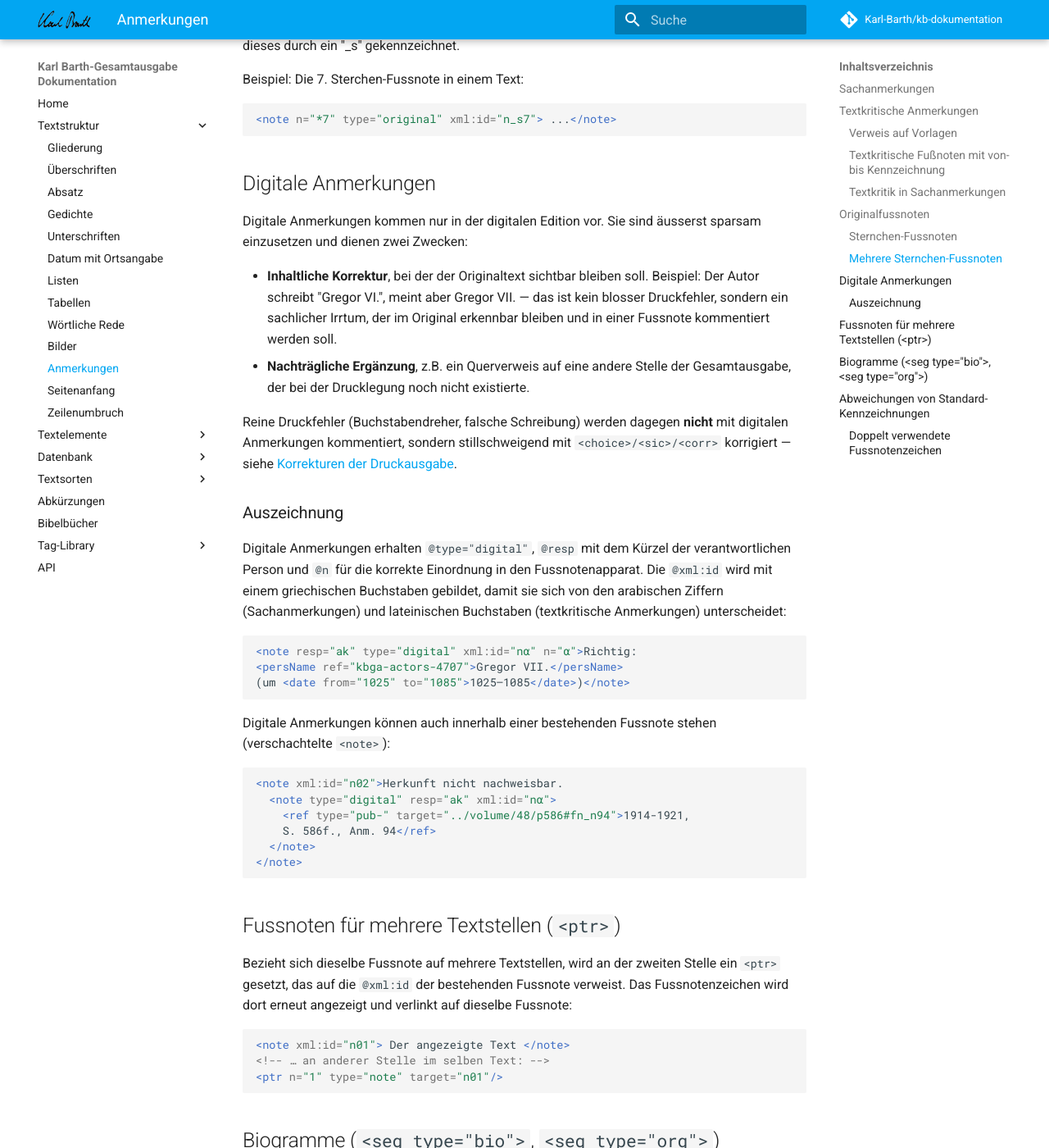
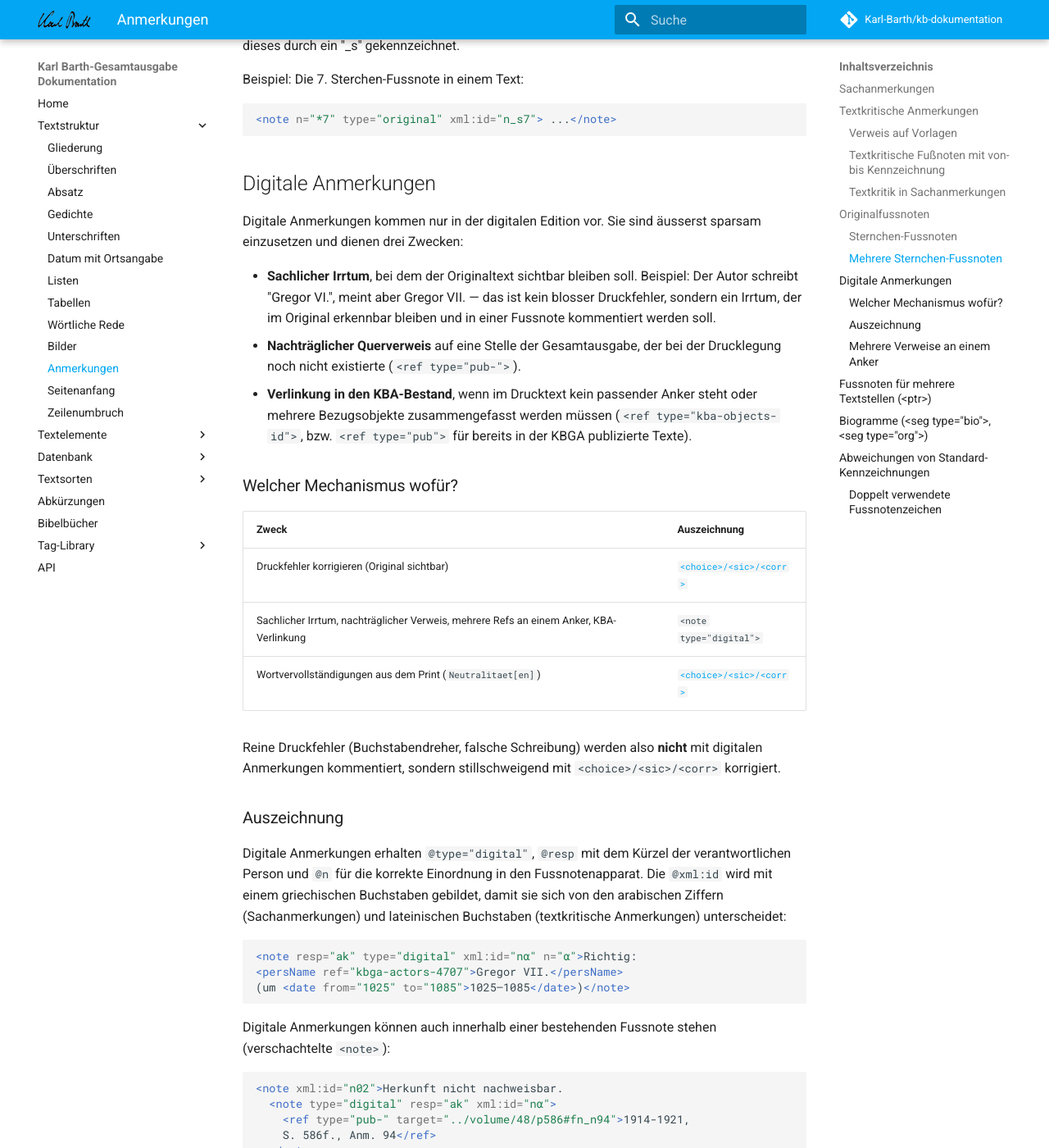
Before and after one commit to Karl-Barth/kb-dokumentation, an MkDocs documentation site: the page built from docs/textstruktur/anmerkungen.md, in a window 1280 px wide and 1400 px high, scrolled down 2460 px. Shown: the whole window at 82% size. Built offline with MkDocs 1.6.1 and Material for MkDocs 9.7.7, drawn with Linux system fonts in a browser that asks for light colours; comment, search, counter and statistics services are not loaded; some of the changed text lies outside the part shown.

Commit message:
anmerkungen: digitale Anmerkungen — KBA-Verlinkung + Mehrfach-Refs (#1636)

````diff
--- a/docs/textstruktur/anmerkungen.md
+++ b/docs/textstruktur/anmerkungen.md
@@ -109,19 +109,30 @@
 ## Digitale Anmerkungen
 
 Digitale Anmerkungen kommen nur in der digitalen Edition vor. Sie sind
-äusserst sparsam einzusetzen und dienen zwei Zwecken:
+äusserst sparsam einzusetzen und dienen drei Zwecken:
 
-- **Inhaltliche Korrektur**, bei der der Originaltext sichtbar bleiben soll.
+- **Sachlicher Irrtum**, bei dem der Originaltext sichtbar bleiben soll.
   Beispiel: Der Autor schreibt "Gregor VI.", meint aber Gregor VII. — das
-  ist kein blosser Druckfehler, sondern ein sachlicher Irrtum, der im
-  Original erkennbar bleiben und in einer Fussnote kommentiert werden soll.
-- **Nachträgliche Ergänzung**, z.B. ein Querverweis auf eine andere Stelle
-  der Gesamtausgabe, der bei der Drucklegung noch nicht existierte.
+  ist kein blosser Druckfehler, sondern ein Irrtum, der im Original
+  erkennbar bleiben und in einer Fussnote kommentiert werden soll.
+- **Nachträglicher Querverweis** auf eine Stelle der Gesamtausgabe, der
+  bei der Drucklegung noch nicht existierte (`<ref type="pub-">`).
+- **Verlinkung in den KBA-Bestand**, wenn im Drucktext kein passender
+  Anker steht oder mehrere Bezugsobjekte zusammengefasst werden müssen
+  (`<ref type="kba-objects-id">`, bzw. `<ref type="pub">` für bereits in
+  der KBGA publizierte Texte).
 
-Reine Druckfehler (Buchstabendreher, falsche Schreibung) werden dagegen
+### Welcher Mechanismus wofür?
+
+| Zweck | Auszeichnung |
+|---|---|
+| Druckfehler korrigieren (Original sichtbar) | [`<choice>/<sic>/<corr>`](../textelemente/korrekturen-der-druckausgabe.md) |
+| Sachlicher Irrtum, nachträglicher Verweis, mehrere Refs an einem Anker, KBA-Verlinkung | `<note type="digital">` |
+| Wortvervollständigungen aus dem Print (`Neutralitaet[en]`) | [`<choice>/<sic>/<corr>`](../textelemente/korrekturen-der-druckausgabe.md) |
+
+Reine Druckfehler (Buchstabendreher, falsche Schreibung) werden also
 **nicht** mit digitalen Anmerkungen kommentiert, sondern stillschweigend
-mit `<choice>/<sic>/<corr>` korrigiert — siehe
-[Korrekturen der Druckausgabe](../textelemente/korrekturen-der-druckausgabe.md).
+mit `<choice>/<sic>/<corr>` korrigiert.
 
 ### Auszeichnung
 
@@ -148,6 +159,30 @@
   </note>
 </note>
 ```
+
+### Mehrere Verweise an einem Anker
+
+Hängen an einer Textstelle mehrere Bezugsobjekte (mehrere Briefe, mehrere
+Predigten), wird **eine** digitale Fussnote mit einer Liste der Refs
+gesetzt — nicht mehrere Inline-Links. Das hält die Lesefassung ruhig und
+trennt sichtbar Drucktext und digitale Ergänzung.
+
+```xml
+…schicke dir hier unerbetenerweise die drei Predigten<note
+    resp="sm" type="digital" xml:id="nα" n="α">
+  <ref type="pub" target="27036">1. Predigt</ref>: 2. Mose 17,8–15 (I)
+  vom 29.8.1915;
+  <ref type="pub" target="27037">2. Predigt</ref>: 2. Mose 17,8–15 (II)
+  vom 5.9.1915;
+  <ref type="pub" target="27038">3. Predigt</ref>: 2. Mose 17,8–15 (III)
+  vom 12.9.1915
+</note> über <persName ref="kbga-actors-2228">Mose</persName>.
+```
+
+Für noch nicht in der KBGA publizierte Briefe wird statt `<ref type="pub">`
+der Verweis ins Archiv mit `<ref type="kba-objects-id" target="…">` gesetzt;
+als Linktext eignet sich die KBA-Signatur oder eine kurze Sigle ("Brief",
+"Taschenkalender").
 
 ## Fussnoten für mehrere Textstellen (`<ptr>`)
 
````
